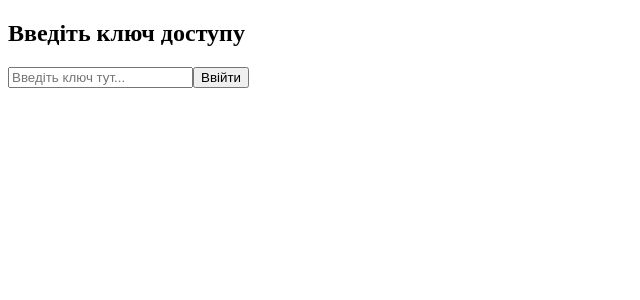
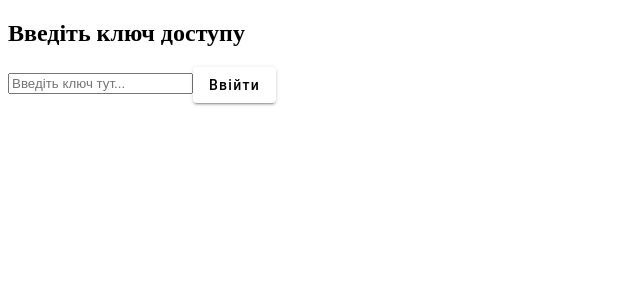
Before and after one commit to Pelyn0/invoicer, an Angular app in the folder invoicer/: page / in a window 1280 px wide. Shown: the top 300 px of the page, without its empty margins (0-640 px from the left). Built offline with nearby package versions, Linux system fonts and the light colour scheme.

Commit message:
update styles

```diff
--- a/invoicer/src/app/app.component.html
+++ b/invoicer/src/app/app.component.html
@@ -1,7 +1,7 @@
 <div *ngIf="!accessGranted">
   <h2>Введіть ключ доступу</h2>
-  <input [(ngModel)]="accessKey" placeholder="Введіть ключ тут..." />
-  <button (click)="onSubmit()">Ввійти</button>
+  <input matInput [(ngModel)]="accessKey" placeholder="Введіть ключ тут..." type="password" />
+  <button mat-raised-button (click)="onSubmit()">Ввійти</button>
 </div>
 
 <div *ngIf="accessGranted">
--- a/invoicer/src/app/app.module.ts
+++ b/invoicer/src/app/app.module.ts
@@ -6,6 +6,8 @@ import { MatAutocompleteModule } from '@angular/material/autocomplete';
 import { AppRoutingModule } from './app-routing.module';
 import { AppComponent } from './app.component';
 import { AllModule } from './components/all.module';
+import { MatButtonModule } from '@angular/material/button';
+import { MatInputModule } from '@angular/material/input';
 import { BrowserAnimationsModule } from '@angular/platform-browser/animations';
 
 @NgModule({
@@ -17,6 +19,8 @@ import { BrowserAnimationsModule } from '@angular/platform-browser/animations';
     AllModule,
     BrowserAnimationsModule,
     FormsModule,
+    MatInputModule,
+    MatButtonModule,
   ],
   providers: [],
   bootstrap: [AppComponent],
```
